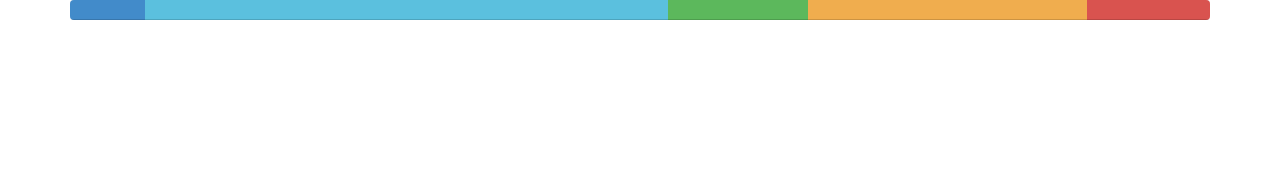
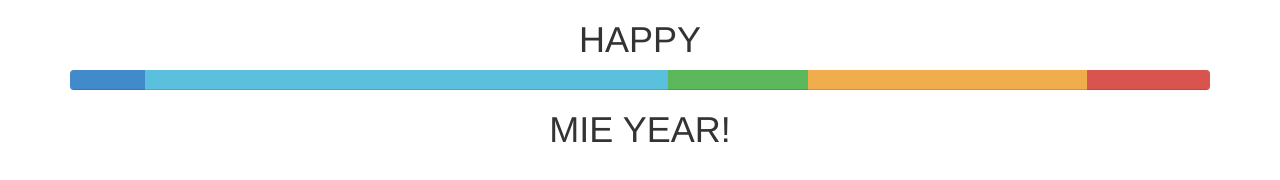
Before and after one commit to arrowrowe/happy-new-year, a plain HTML site: page index.html in a window 1280 px wide. Drawn offline with Linux system fonts and the light colour scheme.

Commit message:
Add text

```diff
--- a/index.html
+++ b/index.html
@@ -7,7 +7,8 @@
     <link rel="stylesheet" href="bootstrap.min.css" />
 </head>
 <body>
-    <div class="container">
+    <div class="container text-center">
+        <h1>HAPPY</h1>
         <div class="progress">
             <div class="progress-bar" style="width: 6.6%"></div>
             <div class="progress-bar progress-bar-info" style="width: 45.9%"></div>
@@ -15,6 +16,7 @@
             <div class="progress-bar progress-bar-warning" style="width: 24.5%"></div>
             <div class="progress-bar progress-bar-danger" style="width: 10.8%"></div>
         </div>
+        <h1>MIE YEAR!</h1>
     </div>
 </body>
 </html>
```
